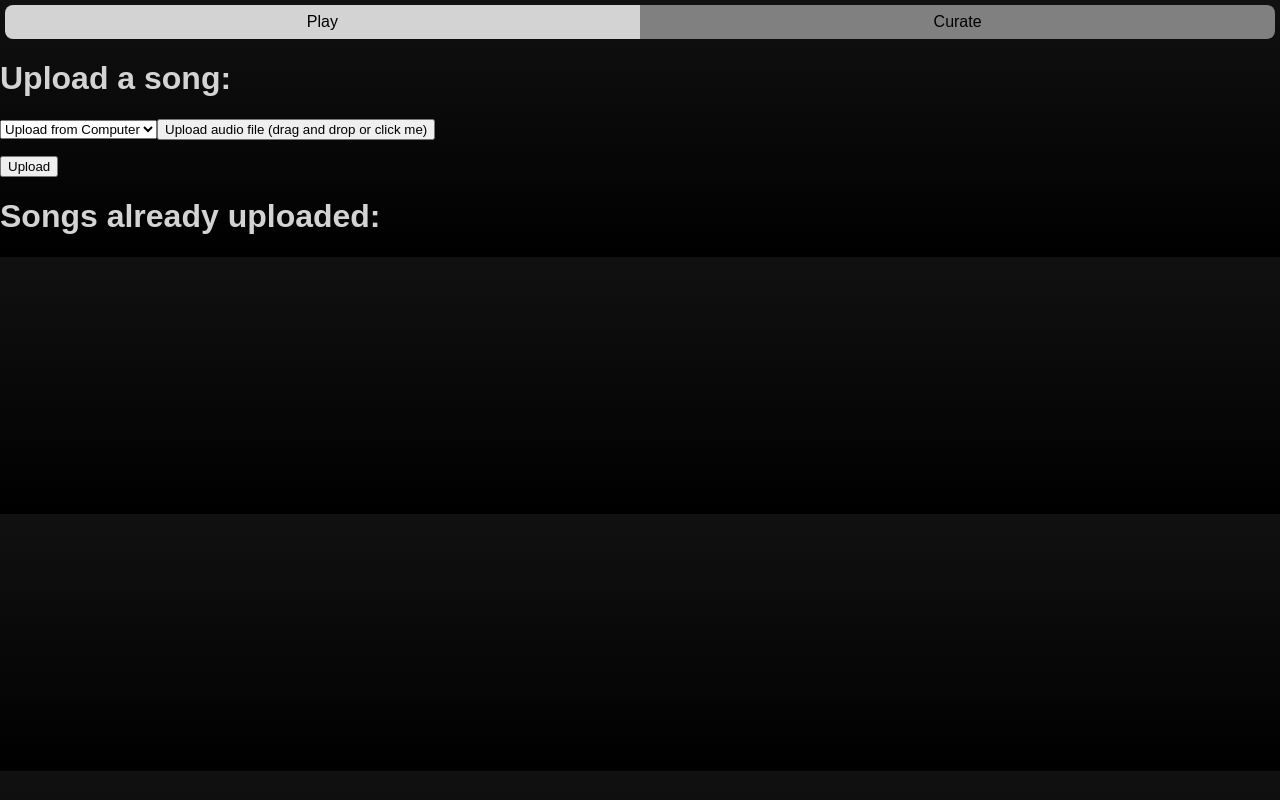
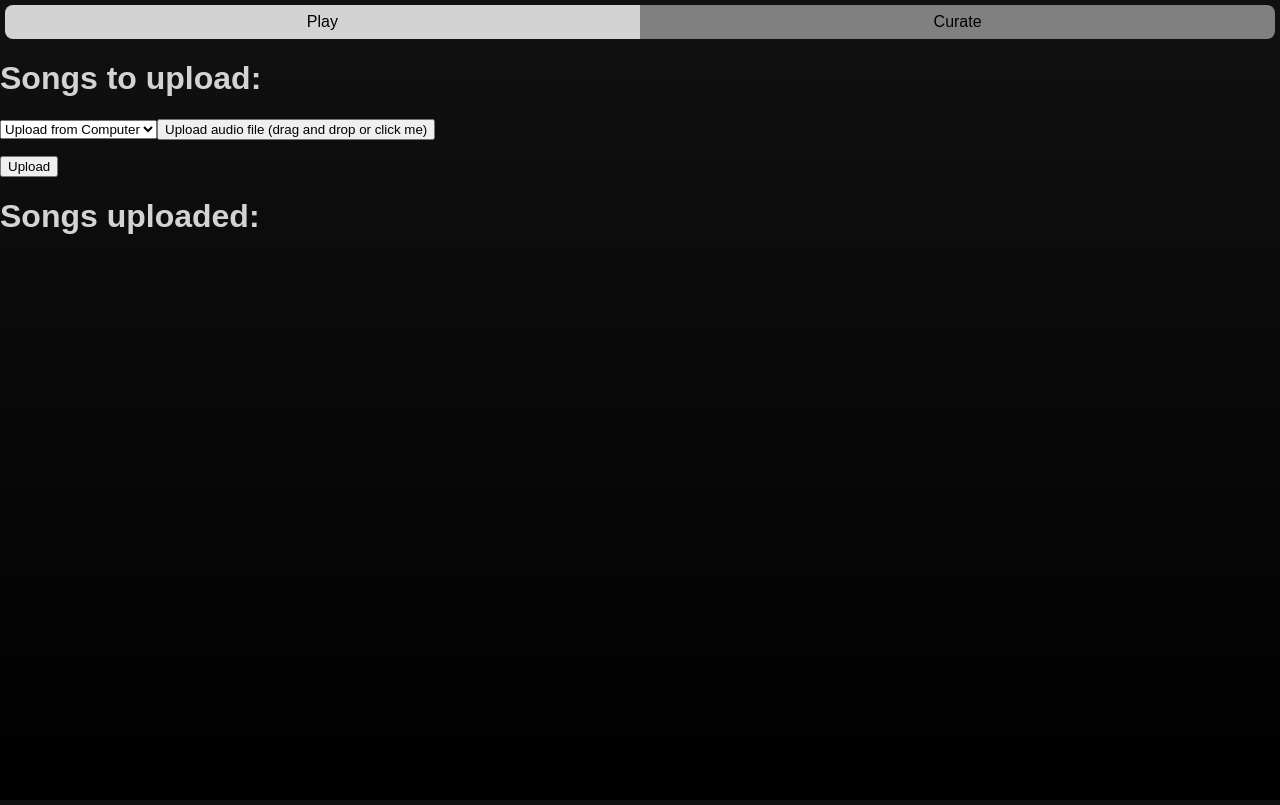
Before and after one commit to Moses-Bejon/respire, a React (Vite) app in the folder respire/: page /respire/curate in a window 1280 px wide. Built offline with nearby package versions, Linux system fonts and the light colour scheme.

Commit message:
CSS fixes

```diff
--- a/respire/src/curator/Curator.tsx
+++ b/respire/src/curator/Curator.tsx
@@ -14,9 +14,9 @@ export function Curator() {
 
     return (
         <>
-            <h1>Upload a song:</h1>
+            <h1>Songs to upload:</h1>
             <SongInput />
-            <h1>Songs already uploaded:</h1>
+            <h1>Songs uploaded:</h1>
             <SongsList songArray={songList} />
         </>
     )
--- a/respire/src/index.css
+++ b/respire/src/index.css
@@ -1,9 +1,13 @@
+html,body{
+  height: 100%;
+  overscroll-behavior: none;
+  margin: 0;
+  padding: 0;
+}
+
 body {
   font-family: sans-serif;
   color: lightgray;
 
-  margin: 0;
-  padding: 0;
-  height: 100%;
-  background: linear-gradient(to bottom, #111111, #000000);
+  background: linear-gradient(to bottom, #111111, #000000) fixed;
 }
```
